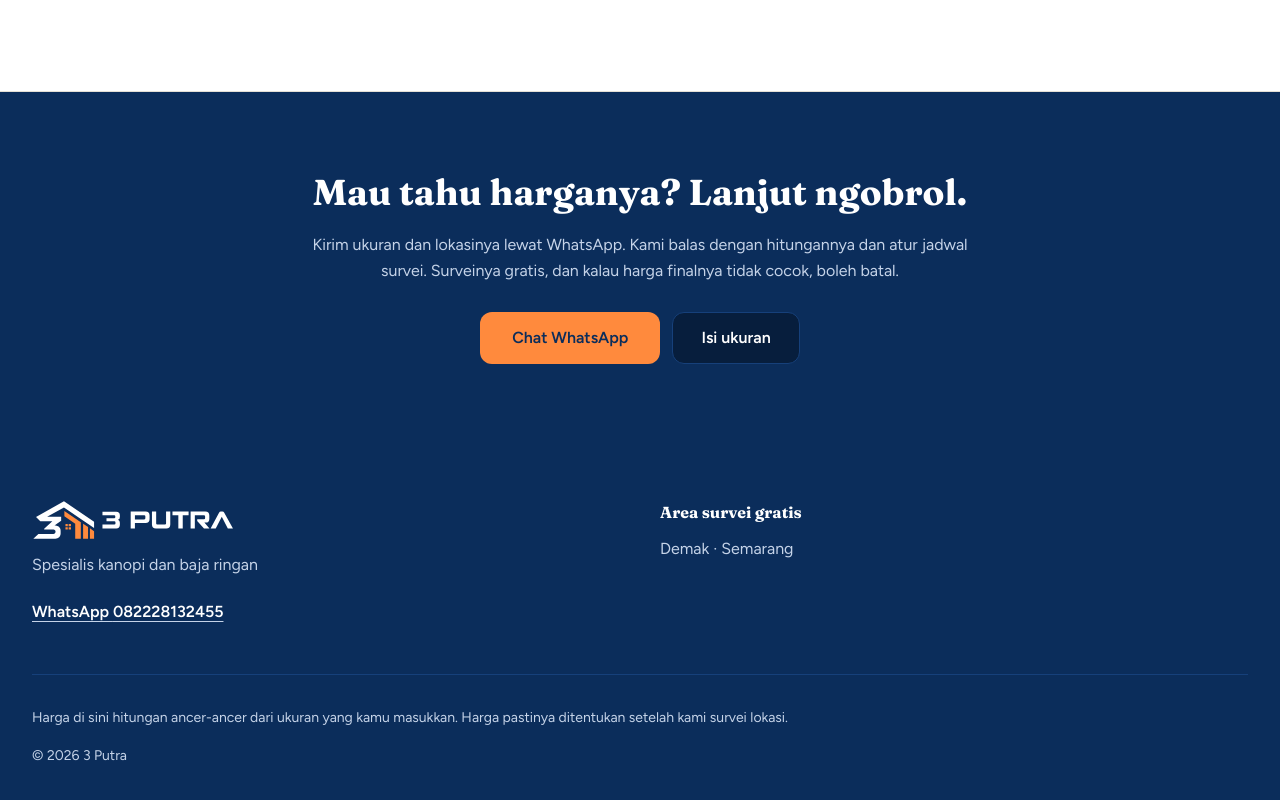
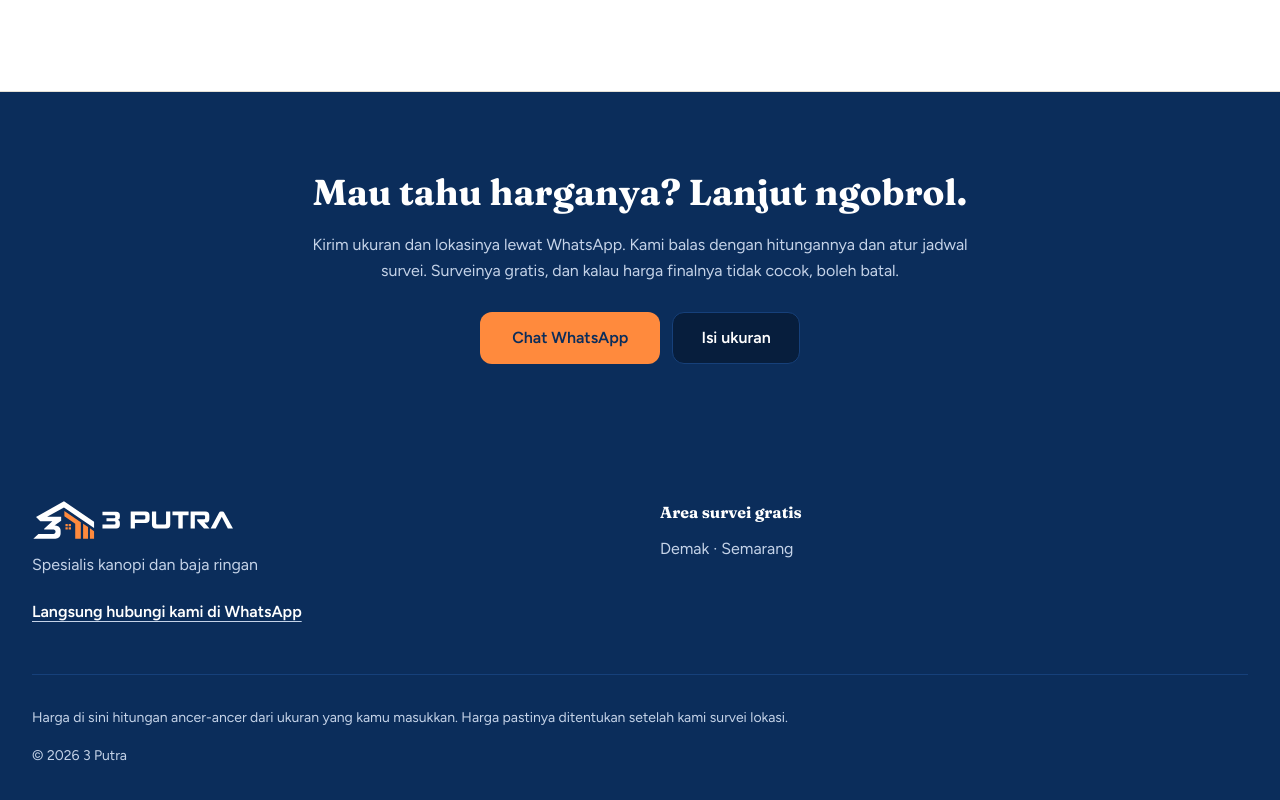
Before and after one commit to thebeast07-cyber/kanopibajaringan-demak, a Next.js app: page / in a window 1280 px wide. Shown: the part 4082-4882 px from the top of the page. Built offline with nearby package versions, Linux system fonts and the light colour scheme.

Commit message:
Footer: ajakan WhatsApp ganti nomor yang tampil
Nomor tidak ditulis lagi di footer, linknya tetap ke nomor yang sama.

Co-Authored-By: Claude Opus 5.5 <noreply@anthropic.com>
Claude-Session: https://claude.ai/code/session_01GbvnUFcYyxCTrHjQDBWiyF

```diff
--- a/src/components/layout/Footer.tsx
+++ b/src/components/layout/Footer.tsx
@@ -14,7 +14,6 @@ interface FooterProps {
 // karena belum dikonfirmasi pemilik; WhatsApp satu-satunya kontak yang pasti asli.
 export function Footer({ config }: FooterProps) {
   const waHref = waTanyaUrl(config.frontlineContact.whatsappNumber, sapaanUmum(config.businessName));
-  const waTampil = config.frontlineContact.whatsappNumber.replace(/^62/, '0');
 
   return (
     <footer className="bg-navy text-navy-kabut pt-14 pb-10">
@@ -30,7 +29,7 @@ export function Footer({ config }: FooterProps) {
               onClick={() => catatKlikWa('footer')}
               className="inline-flex items-center min-h-[44px] text-white font-semibold underline underline-offset-4 decoration-navy-kabut hover:decoration-white"
             >
-              WhatsApp {waTampil}
+              Langsung hubungi kami di WhatsApp
             </a>
           </div>
 
```
Also changed, not shown: 1 other file (tests, documents, lock files or other folders).
